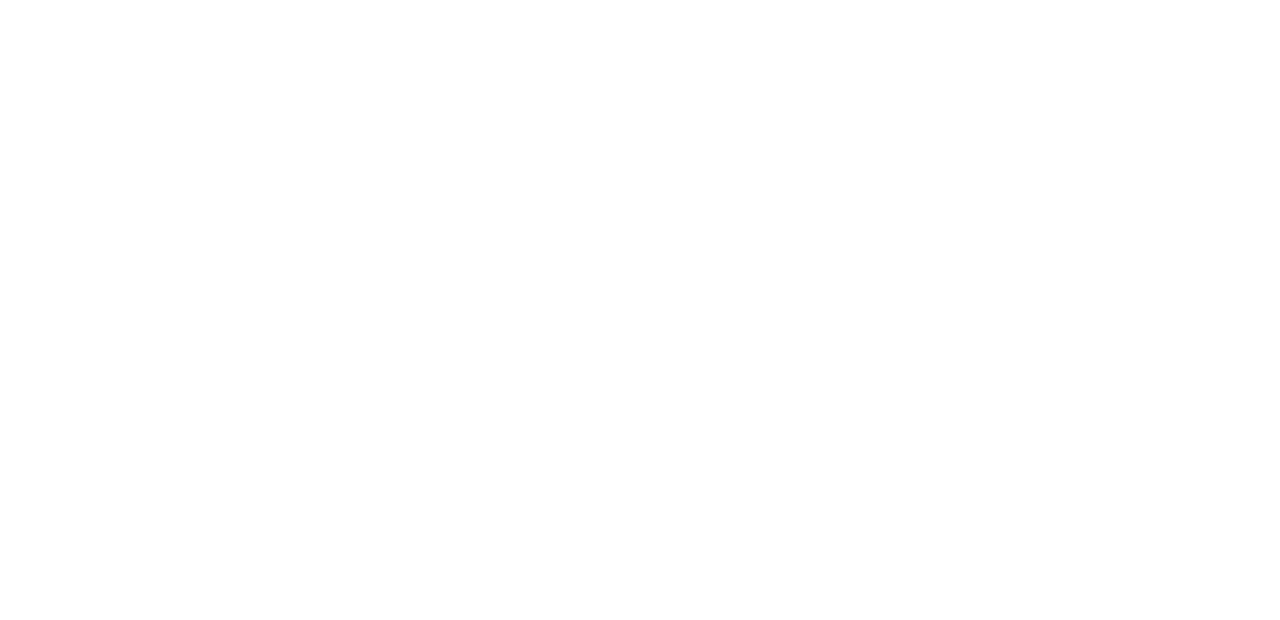
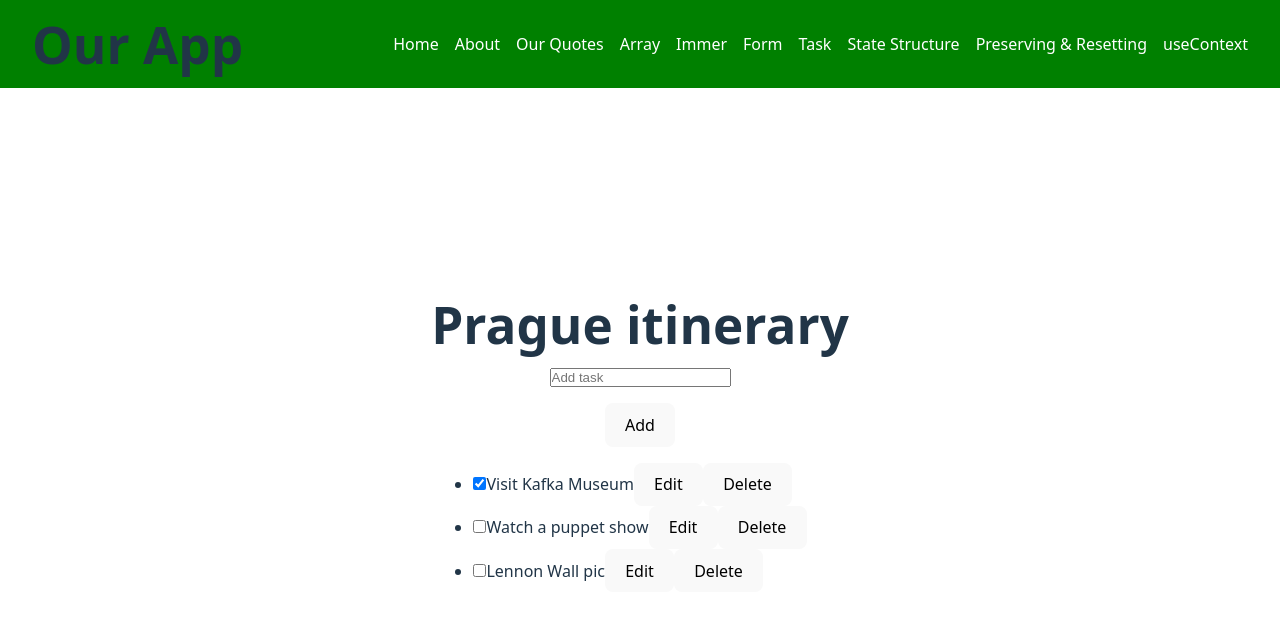
Before and after one commit to cSubham700/vite-react-starter, a React (Vite) app: page /reducerlist in a window 1280 px wide. Before the commit this address had no page. Shown: the top 620 px of the page. Built offline with nearby package versions, Linux system fonts and the light colour scheme.

Commit message:
useReducer, useContext

```diff
--- a/src/App.jsx
+++ b/src/App.jsx
@@ -12,6 +12,8 @@ import Form from './Form'
 import Task from './Task'
 import TravelSnack from './TravelSnack'
 import Resetting from './Resetting'
+import TaskApp from './ReducerList'
+import Context from './Context'
 
 
 function App() {
@@ -30,6 +32,8 @@ function App() {
         <Route path='/task' element={<Task/>} />
         <Route path='/travelsnack' element={<TravelSnack/>} />
         <Route path='/resetting' element={<Resetting/>} />
+        <Route path='/reducerlist' element={<TaskApp/>} />
+        <Route path='/usecontext' element={<Context/>} />
       </Routes>
       </BrowserRouter>
     </>
--- /dev/null
+++ b/src/Context.jsx
@@ -0,0 +1,34 @@
+import React from 'react'
+import Nav from './components/Nav'
+import Heading from './components/Heading'
+import Section from './components/Section'
+
+const Context = () => {
+  return (
+    <>
+    <Nav/>
+    <div className="home">
+    <Section level={1}>
+      <Heading >Title</Heading>
+      <Section level={2}>
+        <Heading >Heading</Heading>
+        <Heading >Heading</Heading>
+        <Heading >Heading</Heading>
+        <Section level={3}>
+          <Heading >Sub-heading</Heading>
+          <Heading >Sub-heading</Heading>
+          <Heading >Sub-heading</Heading>
+          <Section level={4}>
+            <Heading >Sub-sub-heading</Heading>
+            <Heading >Sub-sub-heading</Heading>
+            <Heading >Sub-sub-heading</Heading>
+          </Section>
+        </Section>
+      </Section>
+    </Section>
+    </div>
+    </>
+  )
+}
+
+export default Context
--- /dev/null
+++ b/src/ReducerList.jsx
@@ -0,0 +1,56 @@
+import { useReducer, useState } from 'react';
+import AddTask from './components/AddTask.jsx';
+import TaskList from './components/TaskList.jsx';
+import Nav from './components/Nav.jsx';
+import tasksReducer from './taskReducer.js';
+
+export default function TaskApp() {
+  const [tasks, dispatch] = useReducer(tasksReducer, initialTasks);
+
+  function handleAddTask(text) {
+    dispatch({
+      type: 'added',
+      id: nextId++,
+      text: text,
+    });
+  }
+
+  function handleChangeTask(task) {
+    dispatch({
+      type: 'changed',
+      task: task,
+    });
+  }
+
+  function handleDeleteTask(taskId) {
+    dispatch({
+      type: 'deleted',
+      id: taskId,
+    });
+  }
+
+
+
+  return (
+    <>
+    <Nav/>
+    <div className="home">
+    <h1>Prague itinerary</h1>
+      <AddTask onAddTask={handleAddTask} />
+      <TaskList
+        tasks={tasks}
+        onChangeTask={handleChangeTask}
+        onDeleteTask={handleDeleteTask}
+      />
+    </div>
+
+    </>
+  );
+}
+
+let nextId = 3;
+const initialTasks = [
+  {id: 0, text: 'Visit Kafka Museum', done: true},
+  {id: 1, text: 'Watch a puppet show', done: false},
+  {id: 2, text: 'Lennon Wall pic', done: false},
+];
--- /dev/null
+++ b/src/components/AddTask.jsx
@@ -0,0 +1,21 @@
+import { useState } from 'react';
+
+export default function AddTask({onAddTask}) {
+  const [text, setText] = useState('');
+  return (
+    <>
+      <input
+        placeholder="Add task"
+        value={text}
+        onChange={(e) => setText(e.target.value)}
+      />
+      <button
+        onClick={() => {
+          setText('');
+          onAddTask(text);
+        }}>
+        Add
+      </button>
+    </>
+  );
+}
--- /dev/null
+++ b/src/components/Heading.jsx
@@ -0,0 +1,28 @@
+
+import { useContext } from "react";
+import { LevelContext } from "../contexts/LevelContext";
+
+
+export default function Heading({  children }) {
+
+
+        const level = useContext(LevelContext);
+
+
+    switch (level) {
+      case 1:
+        return <h1>{children}</h1>;
+      case 2:
+        return <h2>{children}</h2>;
+      case 3:
+        return <h3>{children}</h3>;
+      case 4:
+        return <h4>{children}</h4>;
+      case 5:
+        return <h5>{children}</h5>;
+      case 6:
+        return <h6>{children}</h6>;
+      default:
+        throw Error('Unknown level: ' + level);
+    }
+  }
--- a/src/components/Nav.jsx
+++ b/src/components/Nav.jsx
@@ -16,6 +16,7 @@ const Nav = () => {
             <Link to={'/task'}>Task</Link>
             <Link to={'/travelsnack'}>State Structure</Link>
             <Link to={'/resetting'}>Preserving & Resetting</Link>
+            <Link to={'/usecontext'}>useContext</Link>
 
         </div>
     </div>
--- /dev/null
+++ b/src/components/Section.jsx
@@ -0,0 +1,11 @@
+import { LevelContext } from "../contexts/LevelContext";
+
+export default function Section({ level, children }) {
+    return (
+      <section className="context-section">
+        <LevelContext value={level}>
+        {children}
+        </LevelContext>
+      </section>
+    );
+  }
--- /dev/null
+++ b/src/components/TaskList.jsx
@@ -0,0 +1,57 @@
+import { useState } from 'react';
+
+export default function TaskList({tasks, onChangeTask, onDeleteTask}) {
+  return (
+    <ul>
+      {tasks.map((task) => (
+        <li key={task.id}>
+          <Task task={task} onChange={onChangeTask} onDelete={onDeleteTask} />
+        </li>
+      ))}
+    </ul>
+  );
+}
+
+function Task({task, onChange, onDelete}) {
+  const [isEditing, setIsEditing] = useState(false);
+  let taskContent;
+  if (isEditing) {
+    taskContent = (
+      <>
+        <input
+          value={task.text}
+          onChange={(e) => {
+            onChange({
+              ...task,
+              text: e.target.value,
+            });
+          }}
+        />
+        <button onClick={() => setIsEditing(false)}>Save</button>
+      </>
+    );
+  } else {
+    taskContent = (
+      <>
+        {task.text}
+        <button onClick={() => setIsEditing(true)}>Edit</button>
+      </>
+    );
+  }
+  return (
+    <label>
+      <input
+        type="checkbox"
+        checked={task.done}
+        onChange={(e) => {
+          onChange({
+            ...task,
+            done: e.target.checked,
+          });
+        }}
+      />
+      {taskContent}
+      <button onClick={() => onDelete(task.id)}>Delete</button>
+    </label>
+  );
+}
--- /dev/null
+++ b/src/contexts/LevelContext.js
@@ -0,0 +1,3 @@
+import { createContext } from "react";
+
+export const LevelContext = createContext(1);
--- a/src/styles/style.css
+++ b/src/styles/style.css
@@ -116,3 +116,10 @@
 .resetting-counter-fancy h1 {
     color: green;
 }
+
+.context-section {
+    padding: 10px;
+    margin: 5px;
+    border-radius: 5px;
+    border: 1px solid #aaa;
+  }
--- /dev/null
+++ b/src/taskReducer.js
@@ -0,0 +1,29 @@
+export default function tasksReducer(tasks, action) {
+    switch (action.type) {
+      case 'added': {
+        return [
+          ...tasks,
+          {
+            id: action.id,
+            text: action.text,
+            done: false,
+          },
+        ];
+      }
+      case 'changed': {
+        return tasks.map((t) => {
+          if (t.id === action.task.id) {
+            return action.task;
+          } else {
+            return t;
+          }
+        });
+      }
+      case 'deleted': {
+        return tasks.filter((t) => t.id !== action.id);
+      }
+      default: {
+        throw Error('Unknown action: ' + action.type);
+      }
+    }
+  }
```
